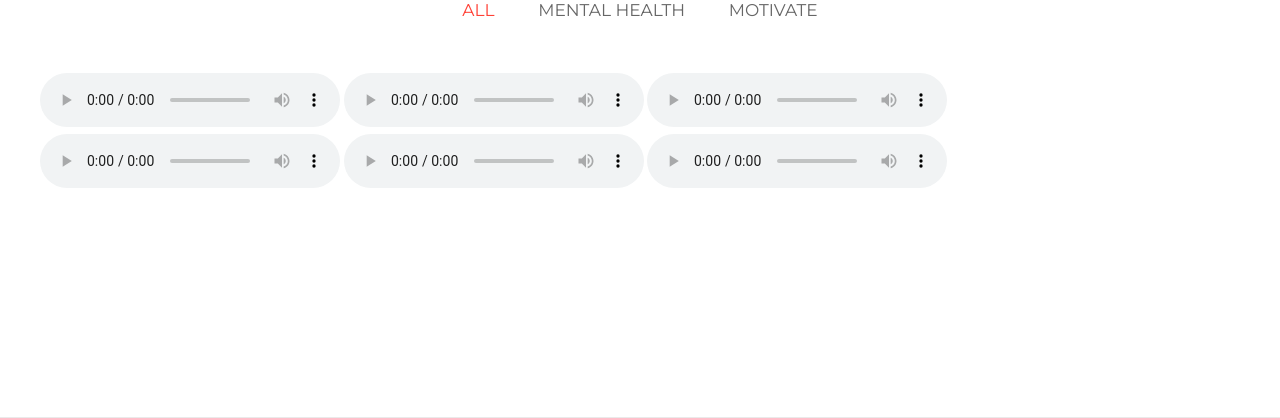
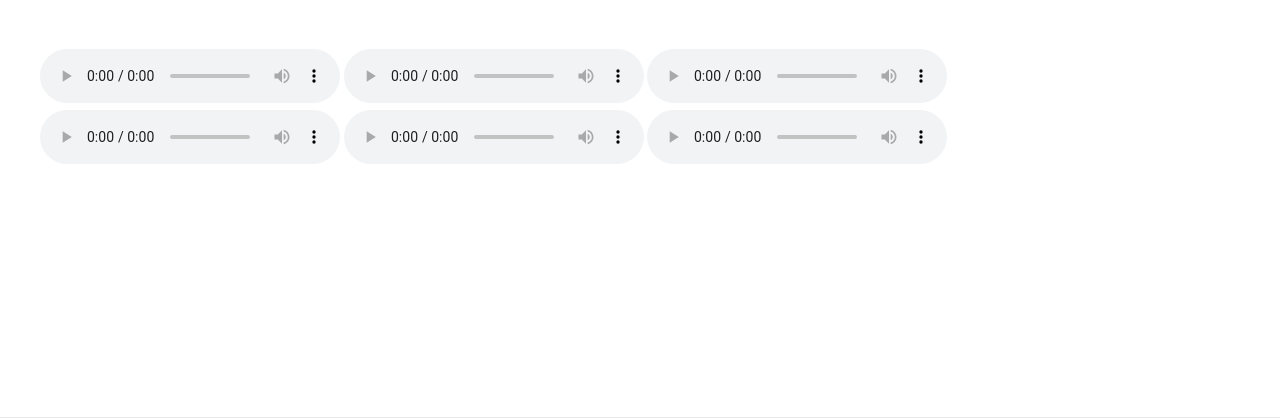
Before and after one commit to hipzi/Toko, a CodeIgniter 4 app: the page made by app/Views/toko/sound.php in a window 1280 px wide. Shown: the part 321-739 px from the top of the page. Run offline with PHP 8.4 and a stand-in for CodeIgniter, Linux system fonts and the light colour scheme; the template is opened without the code that fills it, so the values that code supplies are empty; some libraries are stand-ins or nearby versions.

Commit message:
hapus header filter

```diff
--- a/app/Views/toko/sound.php
+++ b/app/Views/toko/sound.php
@@ -21,9 +21,6 @@
     <div class="portfolio-grid-area bg__white pt--1 pb--100">
         <div class="container">
             <div class="portfolio-menu-active gutter-btn mb--50 text-center">
-                <button class="active" data-filter="*">All</button>
-                <button data-filter=".cat2">Mental Health</button>
-                <button data-filter=".cat3">Motivate</button>
             </div>
             <div class="portfolio-style">
                 <div class="row grid">
```
